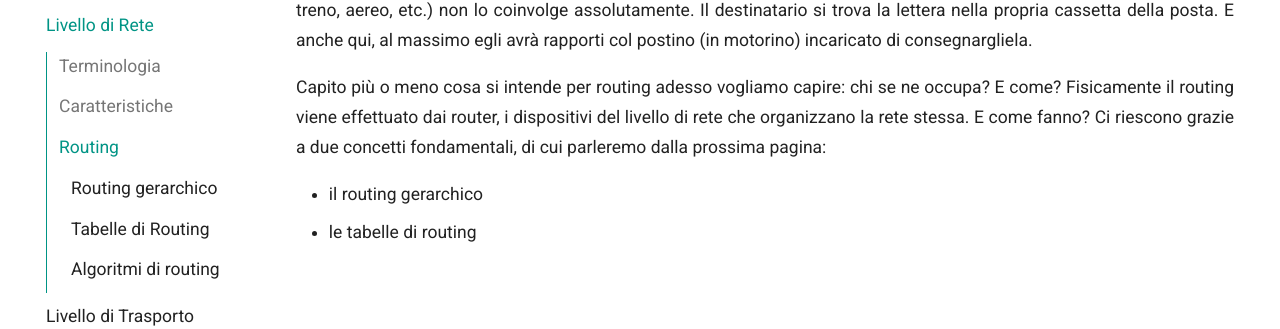
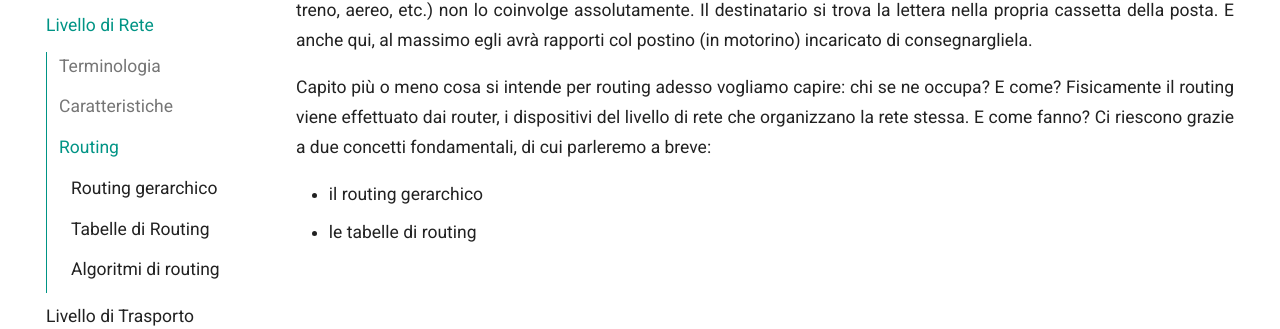
Before and after one commit to adjamhub/nethandouts, an MkDocs documentation site: the page built from docs/InternetSuite/30_network.md, in a window 1280 px wide and 900 px high, scrolled down 3145 px. Shown: the part 183-512 px from the top of the window. Built offline with MkDocs 1.6.1 and Material for MkDocs 9.7.7, drawn with Linux system fonts in a browser that asks for light colours.

Commit message:
niente più pagine...

```diff
--- a/docs/InternetSuite/30_network.md
+++ b/docs/InternetSuite/30_network.md
@@ -134,10 +134,10 @@ Capito più o meno cosa si intende per routing adesso vogliamo capire:
 chi se ne occupa? E come? Fisicamente il routing viene effettuato dai
 router, i dispositivi del livello di rete che organizzano la rete
 stessa. E come fanno? Ci riescono grazie a due concetti fondamentali, di
-cui parleremo dalla prossima pagina:
+cui parleremo a breve:
 
--   il routing gerarchico
--   le tabelle di routing
+- il routing gerarchico
+- le tabelle di routing
 
 
 
```
